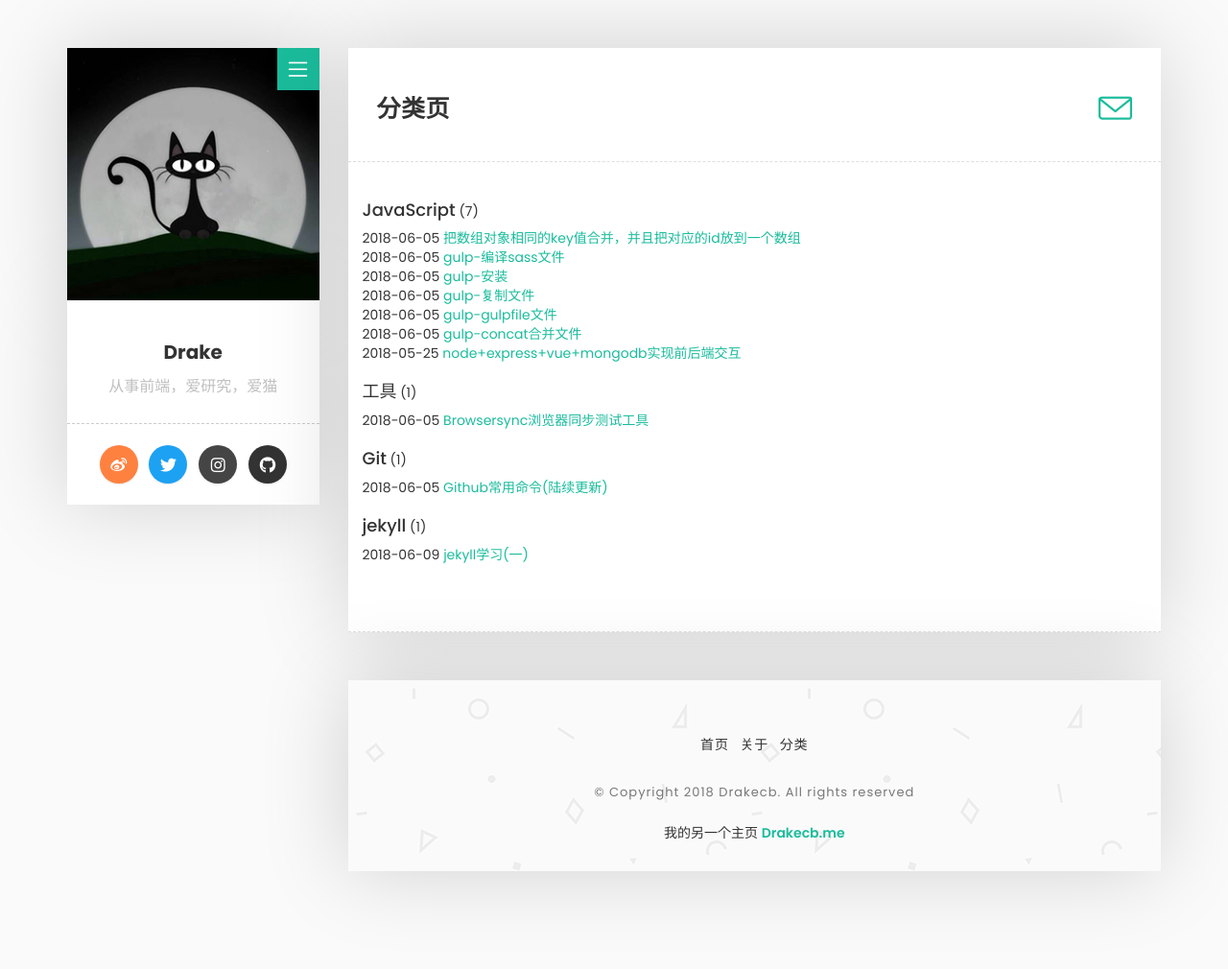
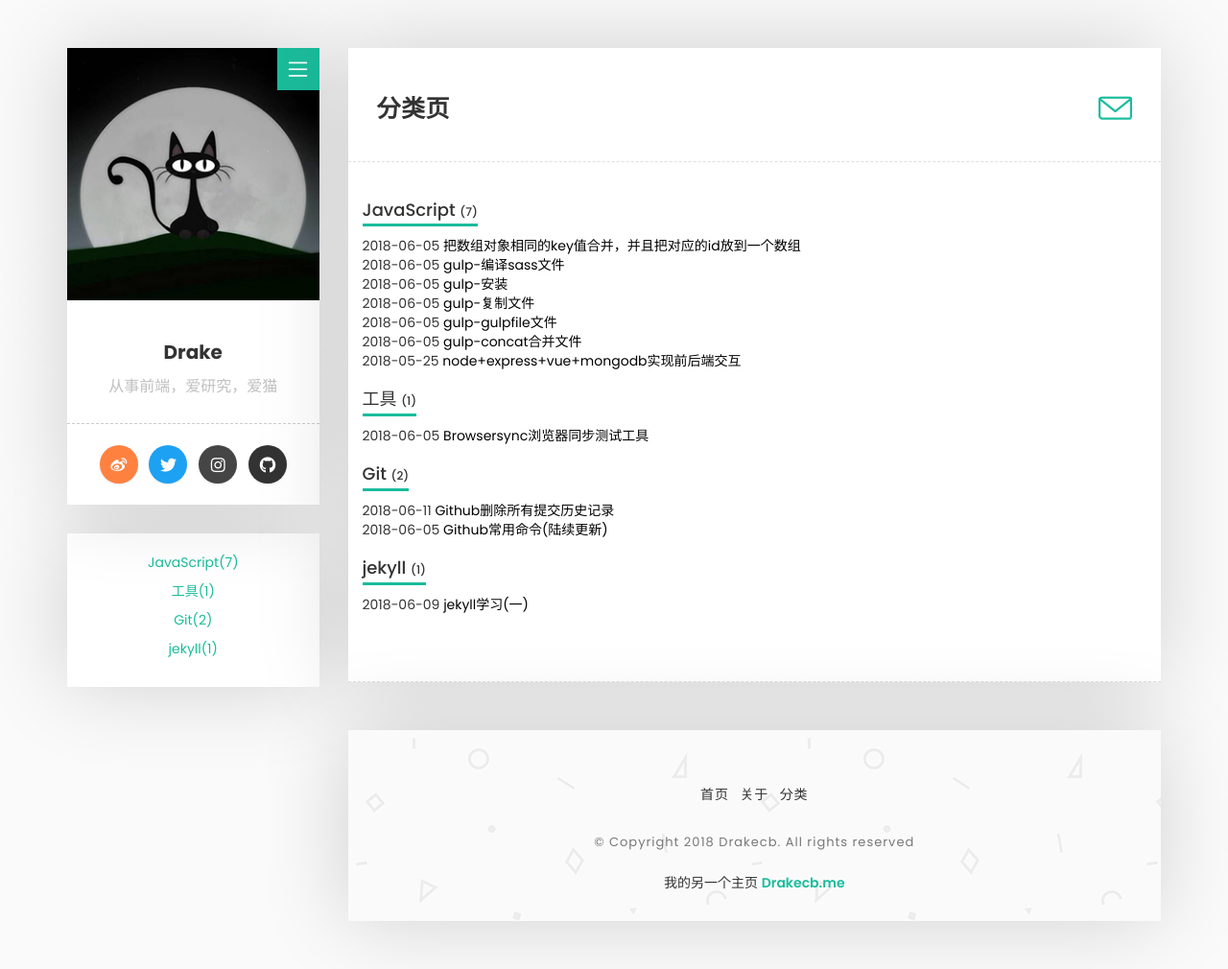
Before and after one commit to cbpi/cbpi.github.io, a Jekyll site: the page built from category.html, in a window 1280 px wide. Shown: the whole page at 96% size. Built offline with Jekyll 4.4.1, drawn with Linux system fonts in a browser that asks for light colours; nearby versions of some CDN libraries; before the commit the page ends 958 px from its top, so only the background shows below that.

Commit message:
页面修改

```diff
--- a/_includes/info.html
+++ b/_includes/info.html
@@ -25,5 +25,12 @@
 			</ul>
 		</div>
 	</div>
+	<div class="category-list">
+		{% for category in site.categories %}
+		<p>
+			<a href="/category.html?category={{ category | first }}" title="view all posts">{{ category | first }}({{ category | last | size }})</a>
+		</p>
+		{% endfor %}
+	</div>
 </div>
 <!-- About Me (Left Sidebar) End -->
--- a/_layouts/post.html
+++ b/_layouts/post.html
@@ -38,10 +38,10 @@
 								</div>
 								<!-- Post Detail End -->
 							</div>
-							{% include copyright.html %}
 						</div>
 						<!-- Blog Post (Right Sidebar) End -->
 					</div>
 				</div>
+ 				{% include copyright.html %}
 			</div>
 			{% include footer.html %}
--- /dev/null
+++ b/_posts/2019-06-05-Github-remove-history.md
@@ -0,0 +1,18 @@
+---
+layout: post
+title: Github删除所有提交历史记录
+date: 2018-06-11
+category: Git
+---
+
+1. 尝试 运行 git checkout --orphan latest_branch
+
+2. 添加所有文件git add -A
+
+3. 提交更改git commit -am "commit message"
+
+4. 删除分支git branch -D master
+
+5. 将当前分支重命名git branch -m master
+
+6. 最后，强制更新存储库。git push -f origin master
--- a/category.html
+++ b/category.html
@@ -4,7 +4,7 @@ title : 分类页
 ---
 
 {% for category in site.categories %}
-<h4 style="display: inline-block">{{ category | first }} </h4> </span>({{ category | last | size }})</span>
+<h4 style="display: inline-block;border-bottom: 3px solid #1abc9c;padding-bottom: 5px;">{{ category | first }} <span style="font-size:12px">({{ category | last | size }})</span></h4>
 
 <ul class="arc-list list-unstyled">
     {% for post in category.last %}
--- a/css/style.css
+++ b/css/style.css
@@ -1807,3 +1807,15 @@ blockquote {
 .uipasta-credit a:hover {
     color: #333333;
 }
+
+.category-list{
+    padding: 20px;
+    background-color: #fff;
+    text-align: center;
+    margin-bottom: 30px;
+    box-shadow: -2px -1px 88px 0px rgba(0, 0, 0, 0.17);
+}
+
+.arc-list li a {
+    color: #000;
+}
```
Also changed, not shown: _posts/2018-06-01-node+express+vue+mongodb实现前后端交互.md (+7 -6 lines), _posts/2018-06-05-Github-command.md (renamed from _posts/2018-06-05-Github常用命令(陆续更新).md), 1 other file.
